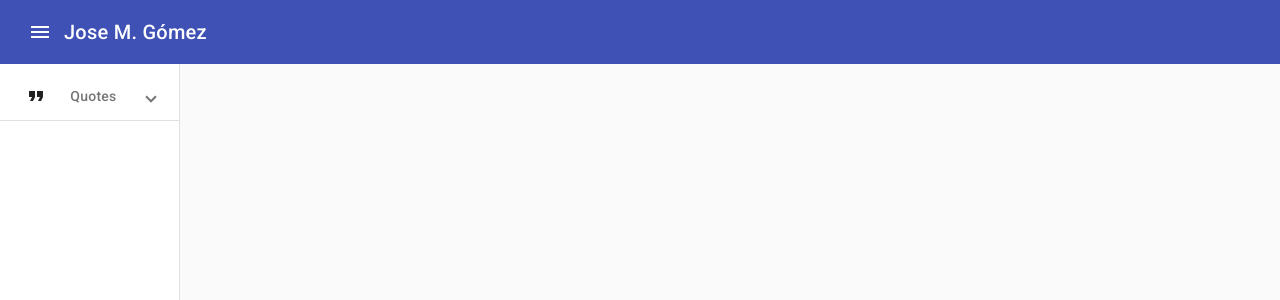
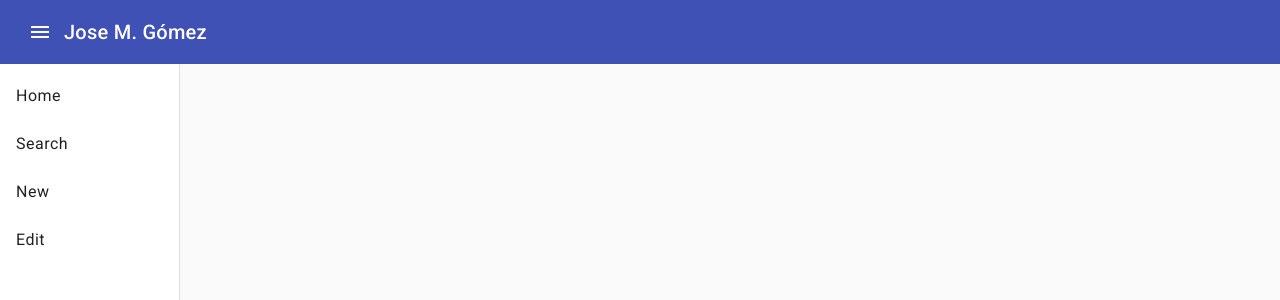
Before and after one commit to manuelgomezsw/quotes-web, an Angular app: page / in a window 1280 px wide. Shown: the top 300 px of the page. Built offline with nearby package versions, Linux system fonts and the light colour scheme.

Commit message:
Se modifica el render del menu

```diff
--- a/src/app/app.component.html
+++ b/src/app/app.component.html
@@ -7,33 +7,22 @@
   </mat-toolbar-row>
 </mat-toolbar>
 
-<mat-sidenav-container>
-  <mat-sidenav #sidenav opened="true" mode="side" style="width: 180px">
-    <mat-nav-list>
-      <mat-accordion>
-        <mat-expansion-panel
-          style="margin: 0px; border-radius: 0px; box-shadow: none"
-        >
-          <mat-expansion-panel-header>
-            <mat-panel-title>
-              <mat-icon mat-list-icon>format_quote</mat-icon>
-            </mat-panel-title>
-            <mat-panel-description>Quotes</mat-panel-description>
-          </mat-expansion-panel-header>
-          <mat-nav-list>
-            <a mat-list-item href="/search">Search</a>
-            <a mat-list-item href="/new">New</a>
-            <a mat-list-item href="/edit">Edit</a>
-          </mat-nav-list>
-        </mat-expansion-panel>
-
-        <mat-divider></mat-divider>
-      </mat-accordion>
+<mat-sidenav-container class="sidenav-container">
+  <mat-sidenav
+    #sidenav
+    class="sidenav"
+    opened="true"
+    mode="side"
+    style="width: 180px"
+  >
+    <mat-nav-list style="margin: 0px; border-radius: 0px; box-shadow: none">
+      <a mat-list-item href="/">Home</a>
+      <a mat-list-item href="/search">Search</a>
+      <a mat-list-item href="/new">New</a>
+      <a mat-list-item href="/edit">Edit</a>
     </mat-nav-list>
   </mat-sidenav>
-  <mat-sidenav-container>
-    <div style="height: 90vh; padding: 10px;">
-      <router-outlet />
-    </div>
-  </mat-sidenav-container>
+  <mat-sidenav-content style="height: 90vh; padding: 10px;">
+    <router-outlet />
+  </mat-sidenav-content>
 </mat-sidenav-container>
```
